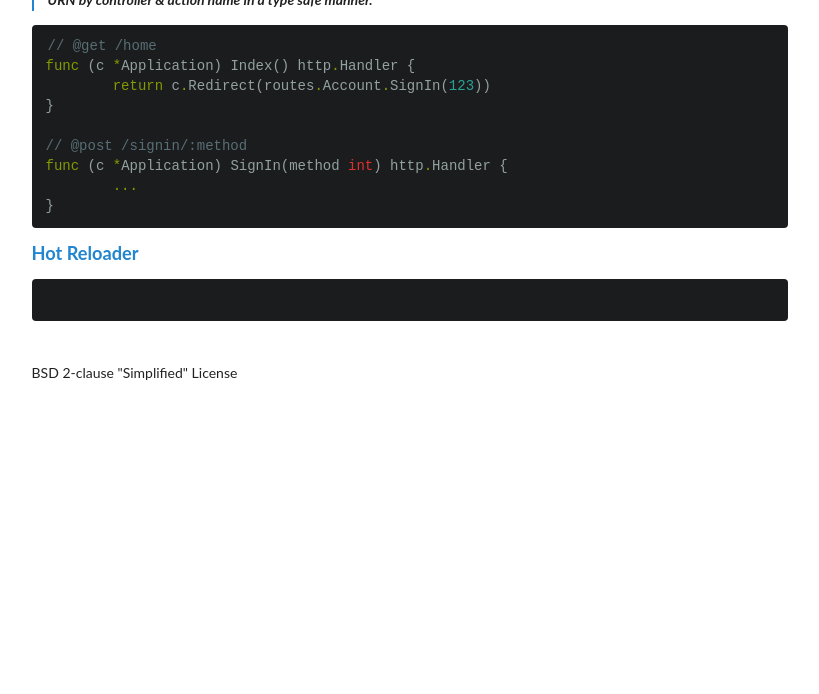
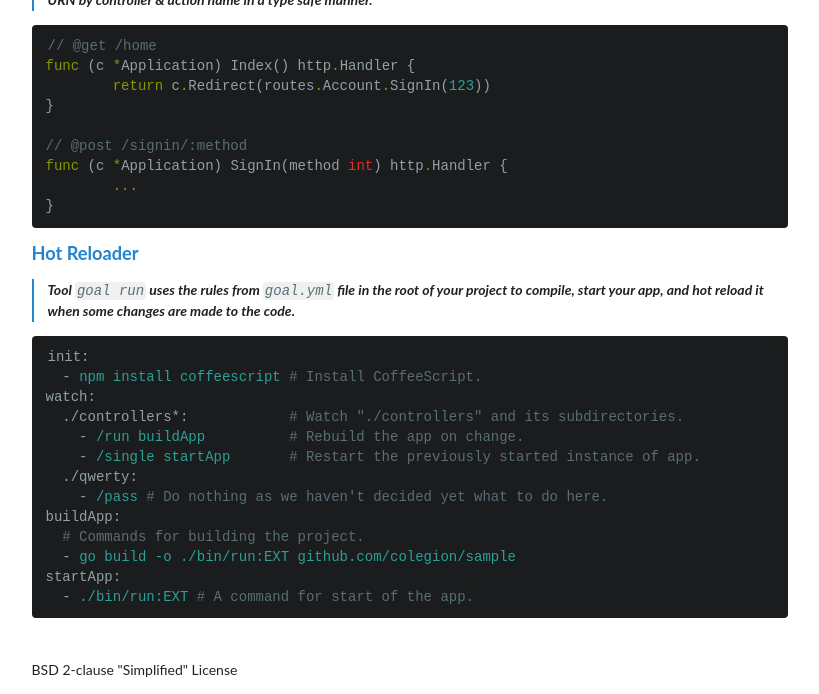
Before and after one commit to goaltools/goaltools.github.io, a Jekyll site: the page built from index.md, in a window 1280 px wide and 900 px high, scrolled down 718 px, cut to the strip 206-900 px from the top of the window. Shown: the whole strip, without its empty margins (52-871 px from the left). Built offline with Jekyll 4.4.1, drawn with Linux system fonts in a browser that asks for light colours; before the commit the page ends 1321 px from its top, so only the background shows below that.

Commit message:
Added hot reloader info to the home page

````diff
--- a/index.md
+++ b/index.md
@@ -43,5 +43,21 @@ func (c *Application) SignIn(method int) http.Handler {
 ```
 
 ### Hot Reloader
+> Tool `goal run` uses the rules from `goal.yml` file in the root of your project
+> to compile, start your app, and hot reload it when some changes are made to the code.
+
 ```yaml
+init:
+  - npm install coffeescript # Install CoffeeScript.
+watch:
+  ./controllers*:            # Watch "./controllers" and its subdirectories.
+    - /run buildApp          # Rebuild the app on change.
+    - /single startApp       # Restart the previously started instance of app.
+  ./qwerty:
+    - /pass # Do nothing as we haven't decided yet what to do here.
+buildApp:
+  # Commands for building the project.
+  - go build -o ./bin/run:EXT github.com/colegion/sample
+startApp:
+  - ./bin/run:EXT # A command for start of the app.
 ```
````
